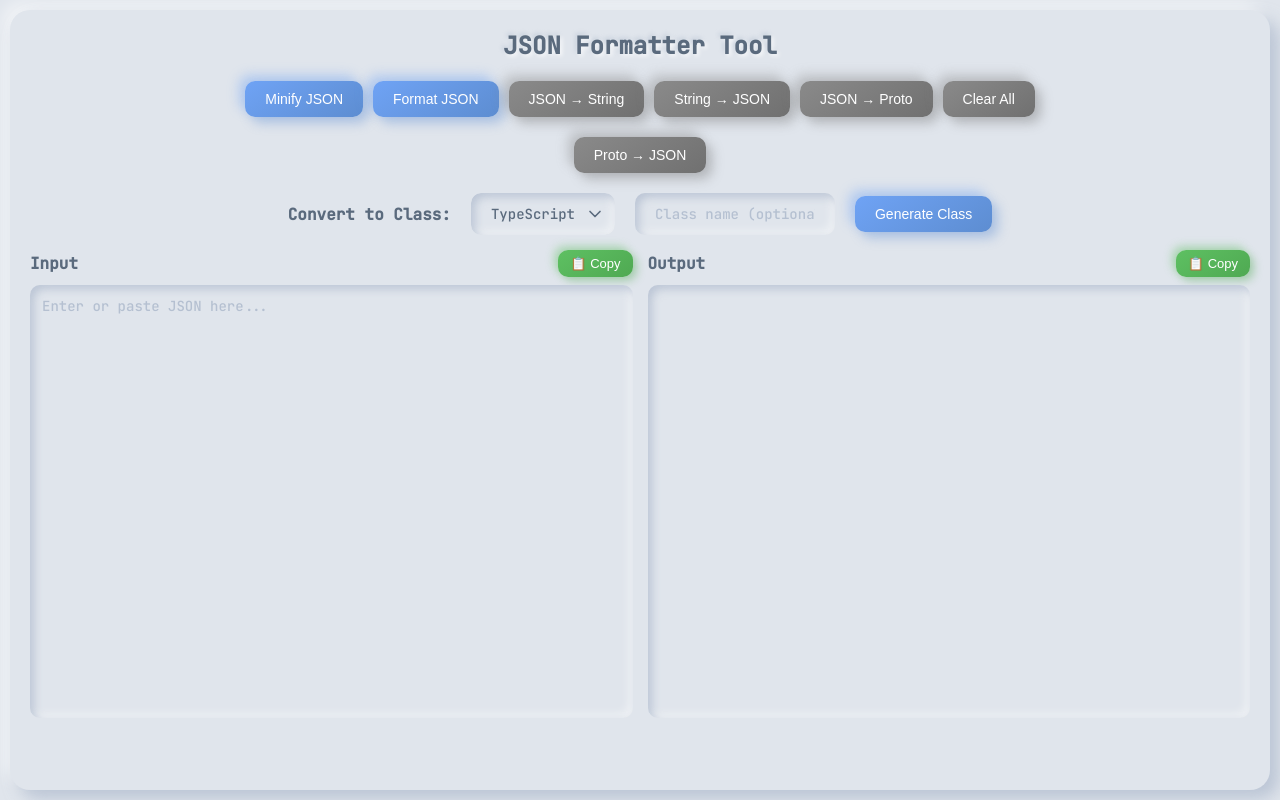
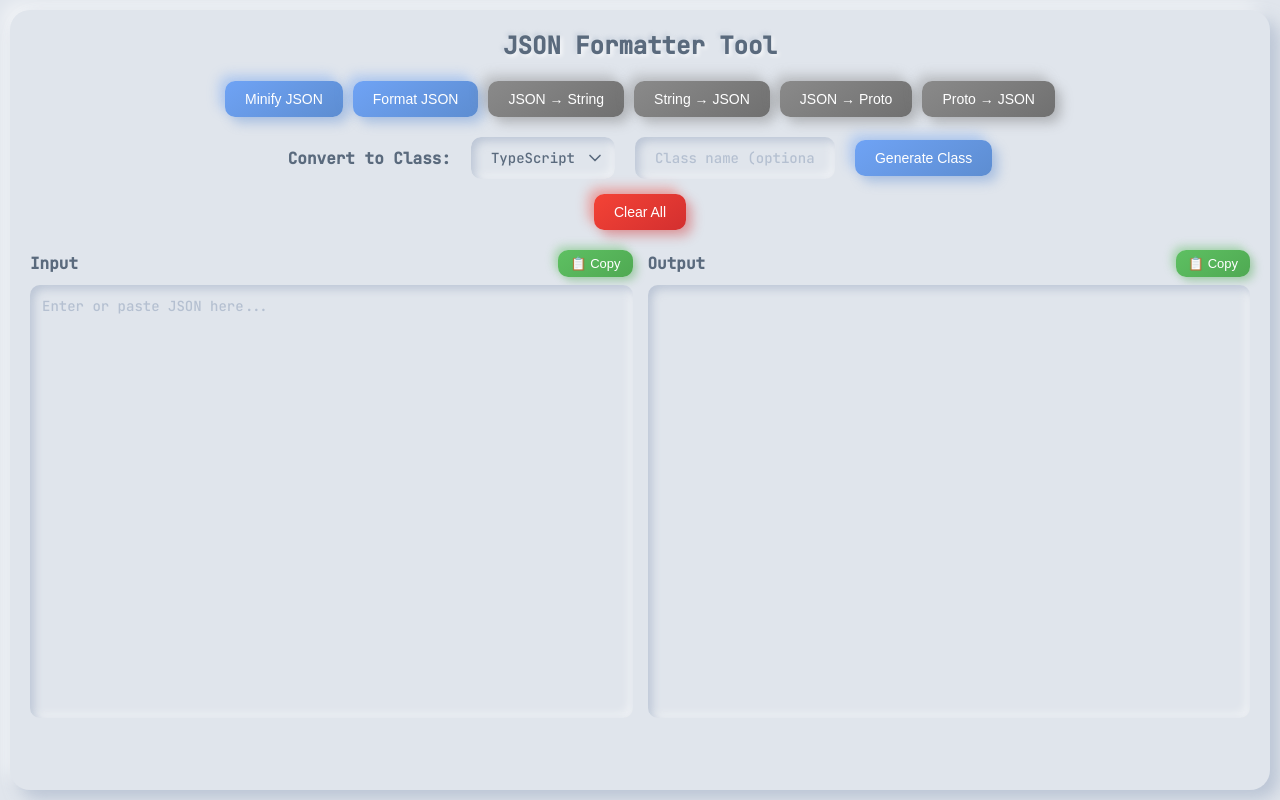
Before and after one commit to hidayat05/json-formatter, a plain HTML site: page frontend/index.html in a window 1280 px wide. Drawn offline with Linux system fonts and the light colour scheme.

Commit message:
feat: redesign button clear

```diff
--- a/frontend/index.html
+++ b/frontend/index.html
@@ -192,6 +192,23 @@
             inset -4px -4px 8px rgba(138, 138, 138, 0.4);
         }
 
+        button.danger {
+            background: linear-gradient(145deg, #f44336, #d32f2f);
+            color: white;
+            box-shadow: 6px 6px 12px rgba(211, 47, 47, 0.4),
+            -6px -6px 12px rgba(244, 67, 54, 0.4);
+        }
+
+        button.danger:hover {
+            box-shadow: 4px 4px 8px rgba(211, 47, 47, 0.4),
+            -4px -4px 8px rgba(244, 67, 54, 0.4);
+        }
+
+        button.danger:active {
+            box-shadow: inset 4px 4px 8px rgba(211, 47, 47, 0.4),
+            inset -4px -4px 8px rgba(244, 67, 54, 0.4);
+        }
+
         button:disabled {
             opacity: 0.5;
             cursor: not-allowed;
@@ -323,10 +340,6 @@
         <button class="secondary" id="jsonToStringBtn">JSON → String</button>
         <button class="secondary" id="stringToJsonBtn">String → JSON</button>
         <button class="secondary" id="jsonToProtoBtn">JSON → Proto</button>
-        <button class="secondary" id="clearBtn">Clear All</button>
-    </div>
-
-    <div class="button-group">
         <button class="secondary" id="protoToJsonBtn">Proto → JSON</button>
     </div>
 
@@ -345,6 +358,10 @@
         </select>
         <input type="text" id="classNameInputText" placeholder="Class name (optional)"/>
         <button class="primary" id="jsonToClassBtn">Generate Class</button>
+    </div>
+
+    <div class="button-group">
+        <button class="danger" id="clearBtn">Clear All</button>
     </div>
 
     <div class="editor-container">
```
